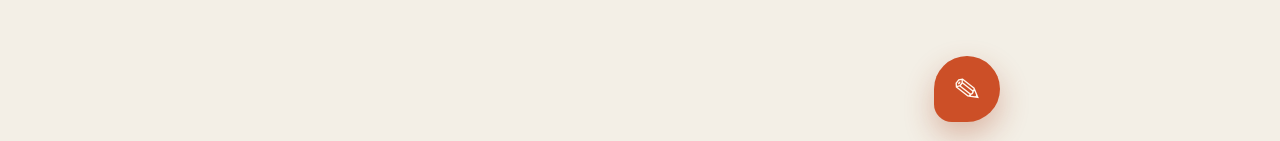
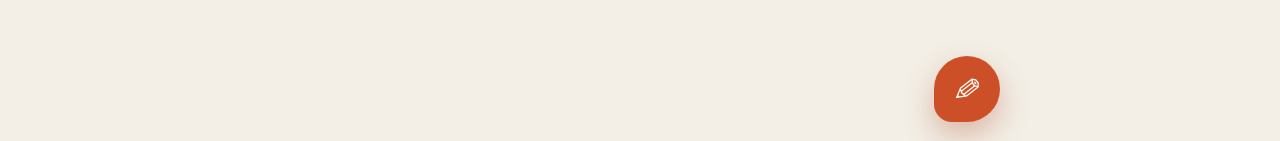
Before and after one commit to nononon2015/blogpad, a Next.js app: page / in a window 1280 px wide. Shown: the part 656-797 px from the top of the page. Built offline with nearby package versions, Linux system fonts and the light colour scheme.

Commit message:
Mirror compose pencil toward lower left

```diff
--- a/app/globals.css
+++ b/app/globals.css
@@ -59,7 +59,7 @@ button { -webkit-tap-highlight-color: transparent; }
 .draft-banner strong { overflow: hidden; text-overflow: ellipsis; white-space: nowrap; }
 .draft-banner b { color: var(--accent-dark); font-size: 13px; }
 .compose-fab { position: fixed; right: max(20px, calc((100vw - 720px)/2)); bottom: calc(22px + env(safe-area-inset-bottom)); z-index: 24; display: grid; place-items: center; width: 66px; height: 66px; border: 0; border-radius: 50% 50% 50% 18px; color: #fff9ef; background: var(--accent); box-shadow: 0 13px 30px rgba(168,61,29,.32); cursor: pointer; }
-.compose-fab span { transform: rotate(-7deg); font-family: Georgia, serif; font-size: 34px; line-height: 1; }
+.compose-fab span { transform: scaleX(-1) rotate(-7deg); font-family: Georgia, serif; font-size: 34px; line-height: 1; }
 .compose-fab:active { transform: scale(.96); background: var(--accent-dark); }
 
 .workspace { width: min(820px, 100%); margin: 0 auto; padding: 18px 14px 30px; }
```
